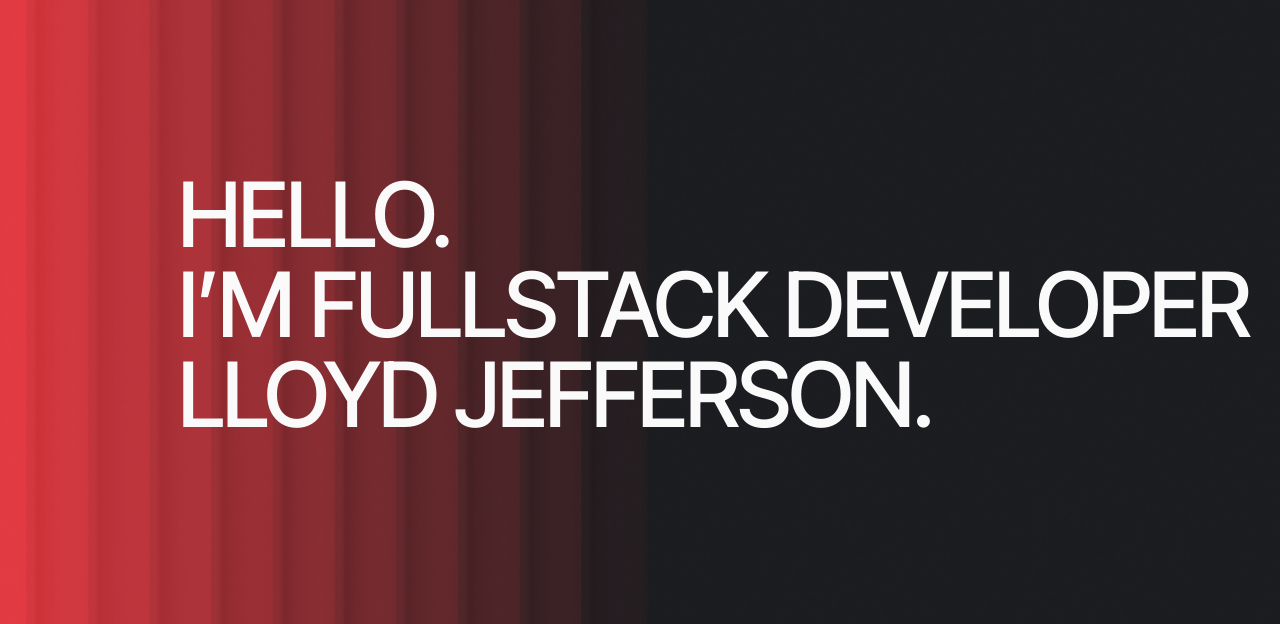
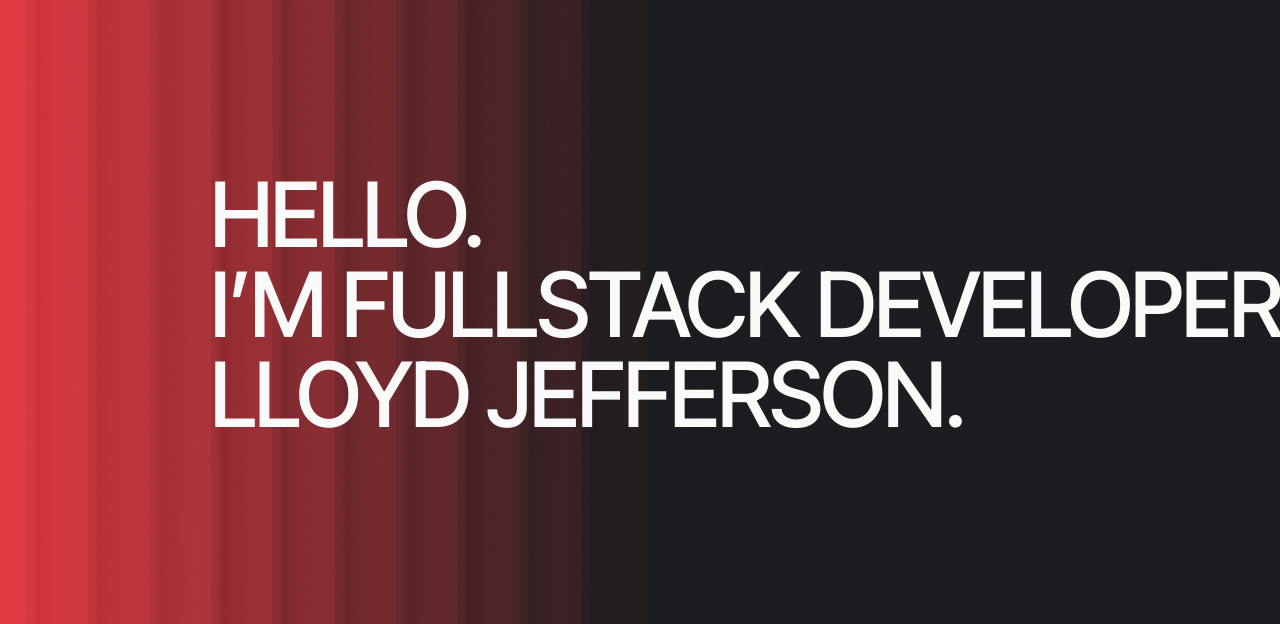
Before and after one commit to IvanBogachov/13-friends-of-Mentor, a website built with Vite: page src/index.html in a window 1280 px wide. Shown: the part 130-754 px from the top of the page. Built offline with nearby package versions, Linux system fonts and the light colour scheme; no server answers; files whose address does not match are found by name; what accordion-js, izitoast would draw is missing.

Commit message:
update h1

```diff
--- a/src/css/hero.css
+++ b/src/css/hero.css
@@ -138,7 +138,7 @@
   }
   .hero-title {
     width: 1084px;
-    margin-left: 146px;
+    margin-left: 178px;
   }
 }
 @media screen and (min-resolution: 192dpi) and (min-width: 1200px) {
```
